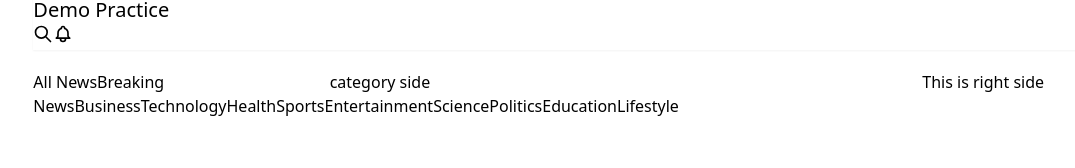
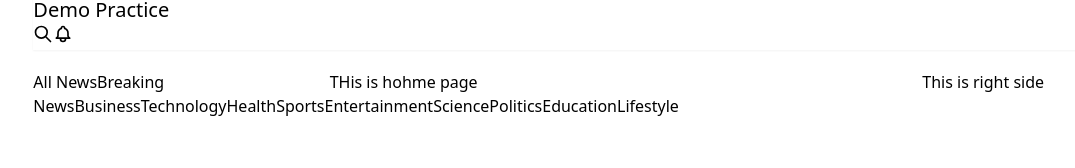
Before and after one commit to tajmirahman/practice-project-layout, a React (Vite) app in the folder my-project/: page / in a window 1280 px wide. Shown: the part 124-292 px from the top of the page, without its empty margins (20-1095 px from the left). Built offline with nearby package versions, Linux system fonts and the light colour scheme.

Commit message:
news loader work is procecing

```diff
--- a/my-project/src/Components/LeftSide.jsx
+++ b/my-project/src/Components/LeftSide.jsx
@@ -1,12 +1,13 @@
 import { use } from "react";
-import { NavLink } from "react-router-dom";
+import { NavLink, } from "react-router-dom";
 
 const categoryPromise= fetch ('/categories.json').then
+// eslint-disable-next-line no-unexpected-multiline
 ((res)=>res.json());
 
 const LeftSide = () => {
     const categories=use(categoryPromise);
-    console.log(categories)
+    // console.log(categories)
 
     return (
         <div className="space-y-2">
--- /dev/null
+++ b/my-project/src/Layout/HomeLayout.jsx
@@ -0,0 +1,14 @@
+import React from 'react';
+import { useLoaderData } from 'react-router-dom';
+
+const HomeLayout = () => {
+    const news=useLoaderData();
+    console.log(news)
+    return (
+        <div>
+            THis is hohme page
+        </div>
+    );
+};
+
+export default HomeLayout;
--- a/my-project/src/Layout/MainLayout.jsx
+++ b/my-project/src/Layout/MainLayout.jsx
@@ -1,6 +1,7 @@
-import React from 'react';
+
 import Header from '../Components/Header';
 import LeftSide from '../Components/LeftSide';
+import { Outlet } from 'react-router-dom';
 
 const MainLayout = () => {
     return (
@@ -19,7 +20,7 @@ const MainLayout = () => {
                 </aside>
 
                 <aside className='col-span-6'>
-                     category side
+                     <Outlet></Outlet>
                 </aside>
 
                 <aside className='col-span-3'>This is right side</aside>
--- a/my-project/src/Routes/Routes.jsx
+++ b/my-project/src/Routes/Routes.jsx
@@ -1,10 +1,18 @@
 import { createBrowserRouter } from "react-router";
 import MainLayout from "../Layout/MainLayout";
+import HomeLayout from "../Layout/HomeLayout";
 
 const router= createBrowserRouter([
     {
         path:'/',
-        element: <MainLayout></MainLayout>
+        element: <MainLayout></MainLayout>,
+        children:[
+            {
+                path:'/',
+                element:<HomeLayout></HomeLayout>,
+                loader: ()=>fetch('/news.json')
+            }
+        ]
     },
     {
         path:'/auth',
```
